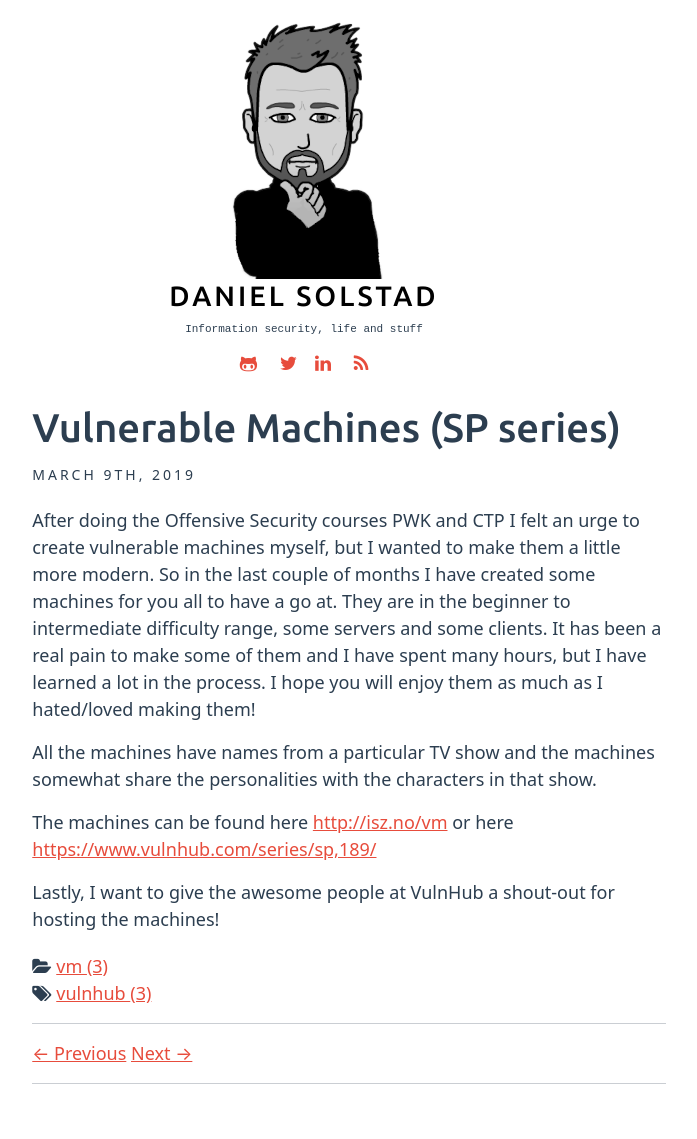
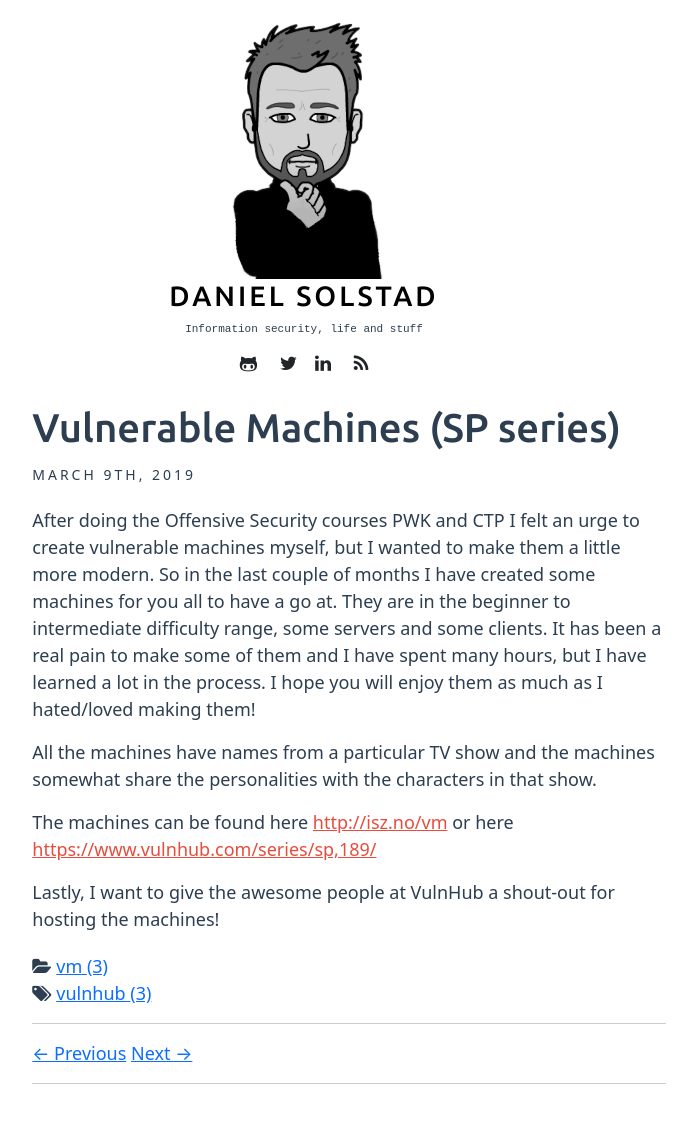
Before and after one commit to dsolstad/dsolstad.github.io, a Jekyll site: the page built from _posts/2019-03-09-Vulnerable-machines.md, in a window 1280 px wide. Shown: the whole page, without its empty margins (336-1033 px from the left). Built offline with Jekyll 4.4.1, drawn with Linux system fonts in a browser that asks for light colours; comment, search, counter and statistics services are not loaded.

Commit message:
Update style.css

```diff
--- a/assets/css/style.css
+++ b/assets/css/style.css
@@ -28,7 +28,7 @@ body {
 	color: #000;
 }
 
-a:link {
+.article_body a:link {
 	color: #e74c3c;
 }
 
```
